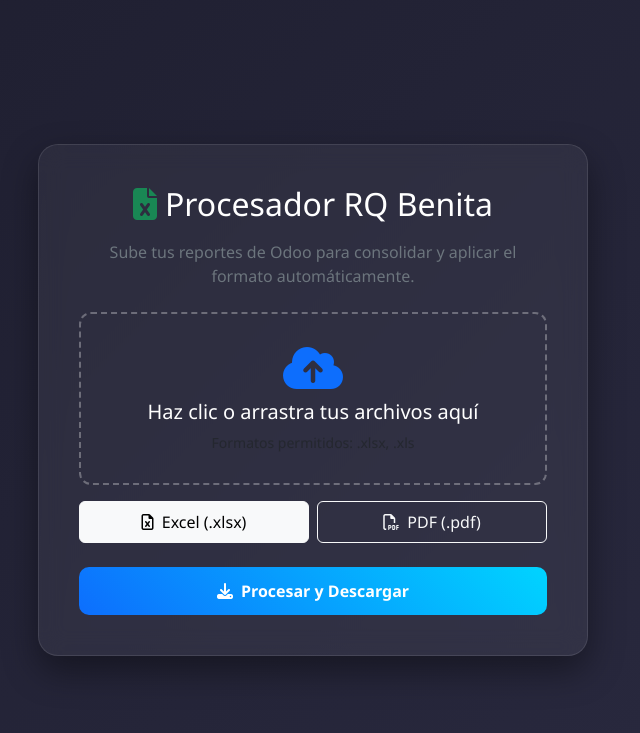
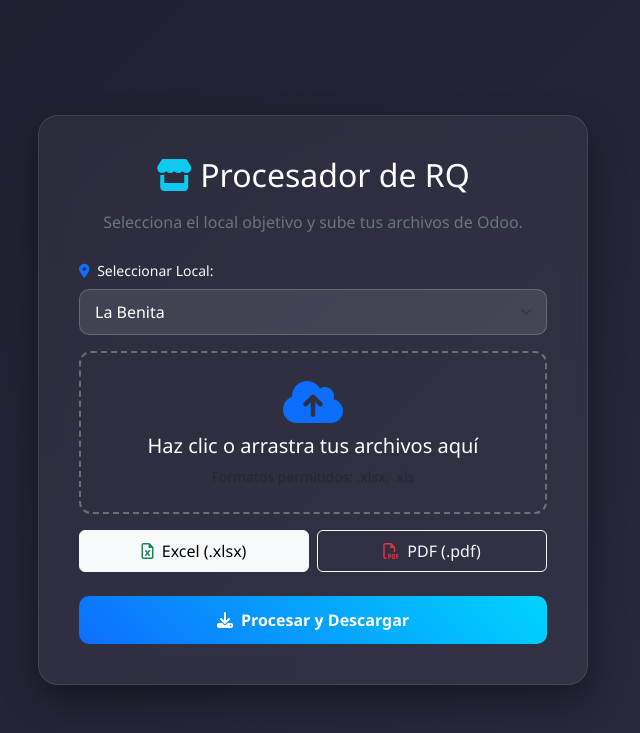
Before and after one commit to systemsvcr-11/HojaRecepcionAlm_LB, a Flask app: page / in a window 1280 px wide. Shown: the top 733 px of the page, without its empty margins (327-967 px from the left). Run offline with Flask 3, Linux system fonts and the light colour scheme.

Commit message:
Update index.html

```diff
--- a/templates/index.html
+++ b/templates/index.html
@@ -3,7 +3,7 @@
 <head>
     <meta charset="UTF-8">
     <meta name="viewport" content="width=device-width, initial-scale=1.0">
-    <title>Generador RQ Benita</title>
+    <title>Procesador de Requerimientos</title>
     <link href="https://cdn.jsdelivr.net/npm/bootstrap@5.3.0/dist/css/bootstrap.min.css" rel="stylesheet">
     <link href="https://cdnjs.cloudflare.com/ajax/libs/font-awesome/6.4.0/css/all.min.css" rel="stylesheet">
     <style>
@@ -29,7 +29,7 @@
         .upload-area {
             border: 2px dashed rgba(255, 255, 255, 0.3);
             border-radius: 12px;
-            padding: 30px;
+            padding: 25px;
             text-align: center;
             cursor: pointer;
             transition: all 0.3s ease;
@@ -37,6 +37,23 @@
         .upload-area:hover {
             border-color: #0d6efd;
             background: rgba(13, 110, 253, 0.05);
+        }
+        .form-select-custom {
+            background-color: rgba(255, 255, 255, 0.1);
+            border: 1px solid rgba(255, 255, 255, 0.2);
+            color: #fff;
+            border-radius: 10px;
+            padding: 10px 15px;
+        }
+        .form-select-custom:focus {
+            background-color: #2a2a40;
+            color: #fff;
+            border-color: #0d6efd;
+            box-shadow: none;
+        }
+        .form-select-custom option {
+            background-color: #2a2a40;
+            color: #fff;
         }
         .btn-custom {
             background: linear-gradient(45deg, #0d6efd, #00d4ff);
@@ -55,10 +72,24 @@
 <body>
 
 <div class="card-custom text-center">
-    <h2 class="mb-3"><i class="fa-solid fa-file-excel text-success me-2"></i>Procesador RQ Benita</h2>
-    <p class="text-secondary mb-4">Sube tus reportes de Odoo para consolidar y aplicar el formato automáticamente.</p>
+    <h2 class="mb-3"><i class="fa-solid fa-store text-info me-2"></i>Procesador de RQ</h2>
+    <p class="text-secondary mb-4">Selecciona el local objetivo y sube tus archivos de Odoo.</p>
 
     <form action="/procesar" method="POST" enctype="multipart/form-data">
+
+        <!-- Filtro Selector de Local -->
+        <div class="text-start mb-3">
+            <label for="local" class="form-label text-light small font-weight-bold">
+                <i class="fa-solid fa-location-dot me-1 text-primary"></i> Seleccionar Local:
+            </label>
+            <select class="form-select form-select-custom w-100" id="local" name="local" required>
+                <option value="La Benita" selected>La Benita</option>
+                <option value="La Guardiana">La Guardiana</option>
+                <option value="Centro de Producción">Centro de Producción</option>
+            </select>
+        </div>
+
+        <!-- Zona de Carga de Archivos -->
         <div class="upload-area mb-3" id="drop-zone" onclick="document.getElementById('fileInput').click()">
             <i class="fa-solid fa-cloud-arrow-up fa-3x text-primary mb-2"></i>
             <h5>Haz clic o arrastra tus archivos aquí</h5>
@@ -68,17 +99,18 @@
 
         <div id="file-list" class="text-start mb-3 text-info small"></div>
 
+        <!-- Opciones de Formato -->
         <div class="row g-2 mb-4">
             <div class="col-6">
                 <input type="radio" class="btn-check" name="formato" id="fmtExcel" value="excel" checked>
                 <label class="btn btn-outline-light w-100 py-2" for="fmtExcel">
-                    <i class="fa-regular fa-file-excel me-1"></i> Excel (.xlsx)
+                    <i class="fa-regular fa-file-excel me-1 text-success"></i> Excel (.xlsx)
                 </label>
             </div>
             <div class="col-6">
                 <input type="radio" class="btn-check" name="formato" id="fmtPdf" value="pdf">
                 <label class="btn btn-outline-light w-100 py-2" for="fmtPdf">
-                    <i class="fa-regular fa-file-pdf me-1"></i> PDF (.pdf)
+                    <i class="fa-regular fa-file-pdf me-1 text-danger"></i> PDF (.pdf)
                 </label>
             </div>
         </div>
```
